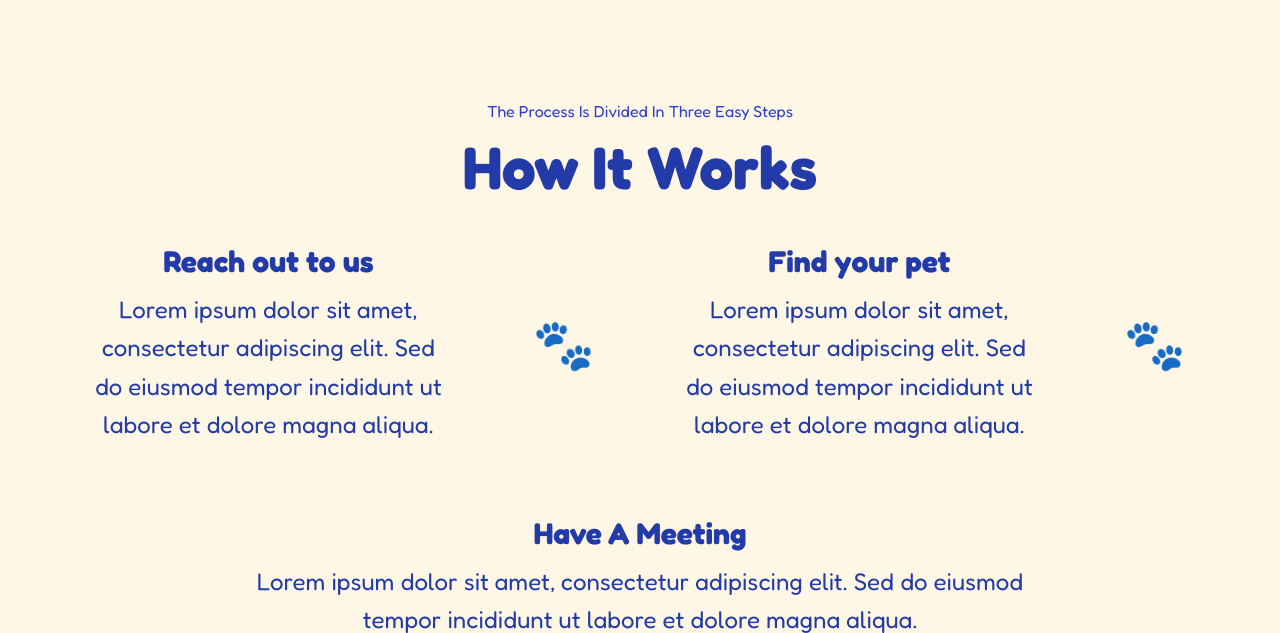
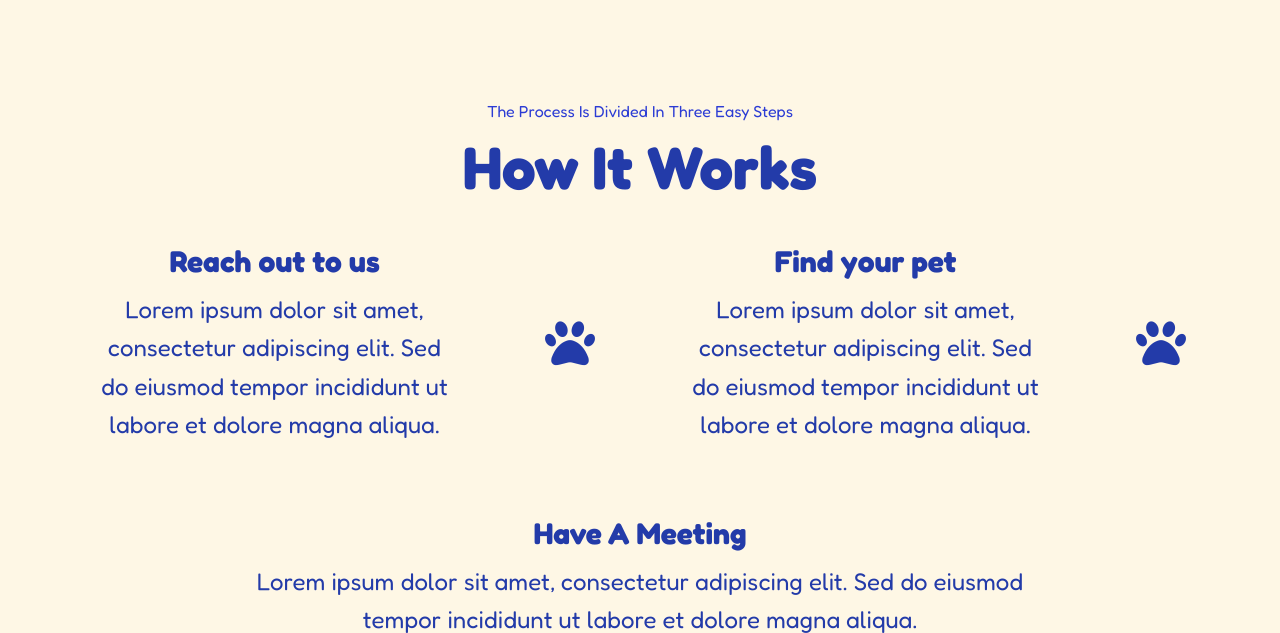
Before and after one commit to Alex-Shanley/Pawfect-Match, a Flask app: page / in a window 1280 px wide. Shown: the part 699-1332 px from the top of the page. Run offline with Flask 3, Linux system fonts and the light colour scheme; data that the repository does not hold is empty; some libraries are stand-ins or nearby versions.

Commit message:
paw print

```diff
--- a/templates/base.html
+++ b/templates/base.html
@@ -9,6 +9,8 @@
   <title>{% block title %}Pawfect Match{% endblock %}</title>
 
   <link rel="stylesheet" href="{{ url_for('static', filename='css/style.css') }}" />
+  <link rel="stylesheet" href="https://cdnjs.cloudflare.com/ajax/libs/font-awesome/6.4.0/css/all.min.css"/>
+
 </head>
 <body>
 
--- a/templates/how_we_work.html
+++ b/templates/how_we_work.html
@@ -12,7 +12,7 @@
       </div>
 
       {% if not loop.last %}
-        <div class="paw-print" style="color: #233BA9;">🐾</div>
+        <div class="paw-print"><i class="fas fa-paw"></i></div>
       {% endif %}
     {% endfor %}
   </div>
```
